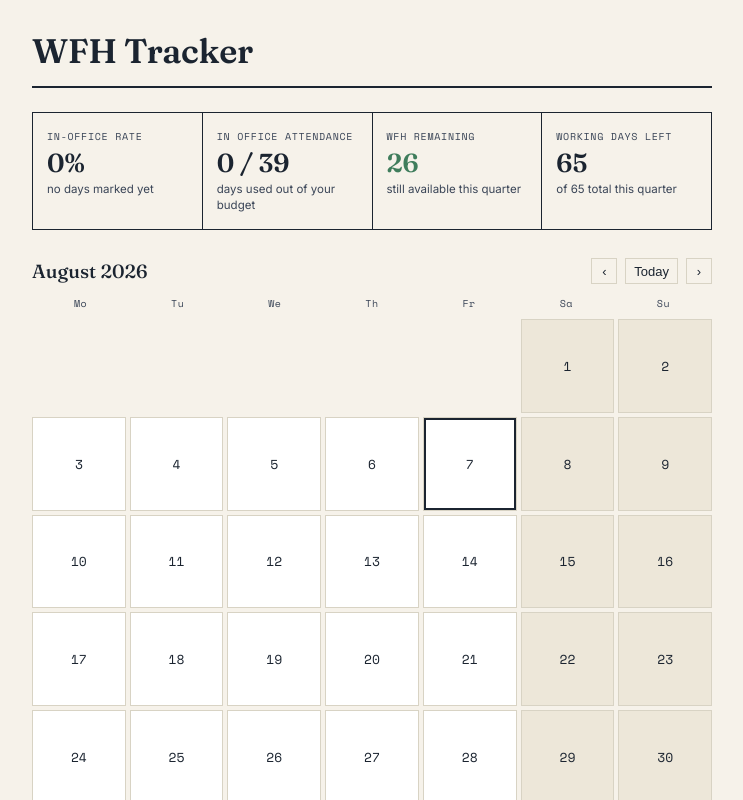
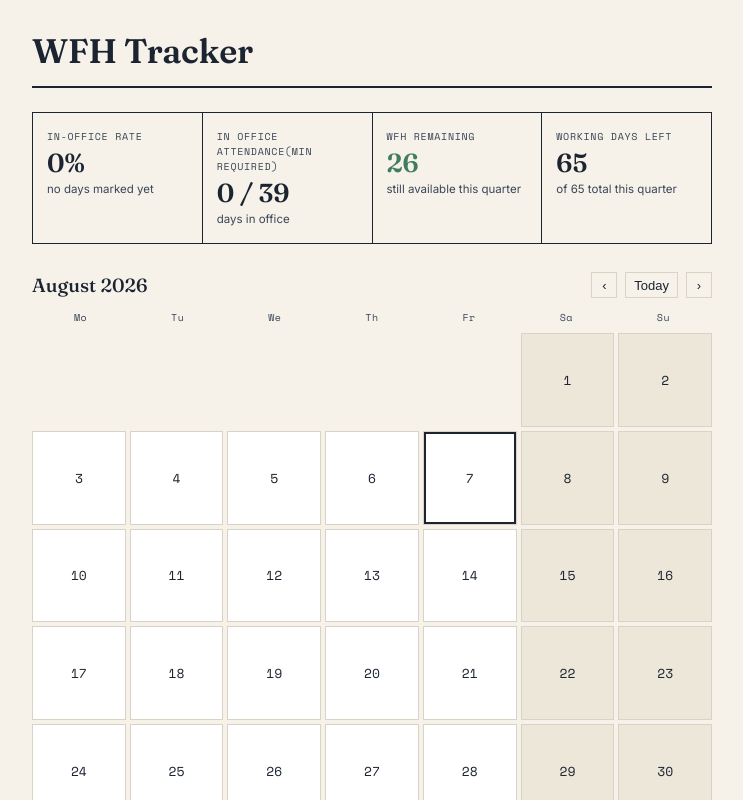
Before and after one commit to Aryan-k-07/WFH-Tracker, a React (Vite) app: page / in a window 1280 px wide. Shown: the top 800 px of the page, without its empty margins (268-1011 px from the left). Built offline with nearby package versions, Linux system fonts and the light colour scheme.

Commit message:
Update StatRow.jsx

```diff
--- a/src/components/StatRow.jsx
+++ b/src/components/StatRow.jsx
@@ -14,11 +14,11 @@ export default function StatRow({ entries }) {
       </div>
 
       <div className="stat">
-        <div className="stat-label">In Office attendance</div>
+        <div className="stat-label">In Office attendance(Min required)</div>
         <div className={'stat-value' + (s.wfhDays > s.wfhBudget ? ' warn' : '')}>
           {s.officeDays} / {s.workingDays-s.wfhBudget}
         </div>
-        <div className="stat-sub">days used out of your budget</div>
+        <div className="stat-sub">days in office</div>
       </div>
 
       <div className="stat">
```
